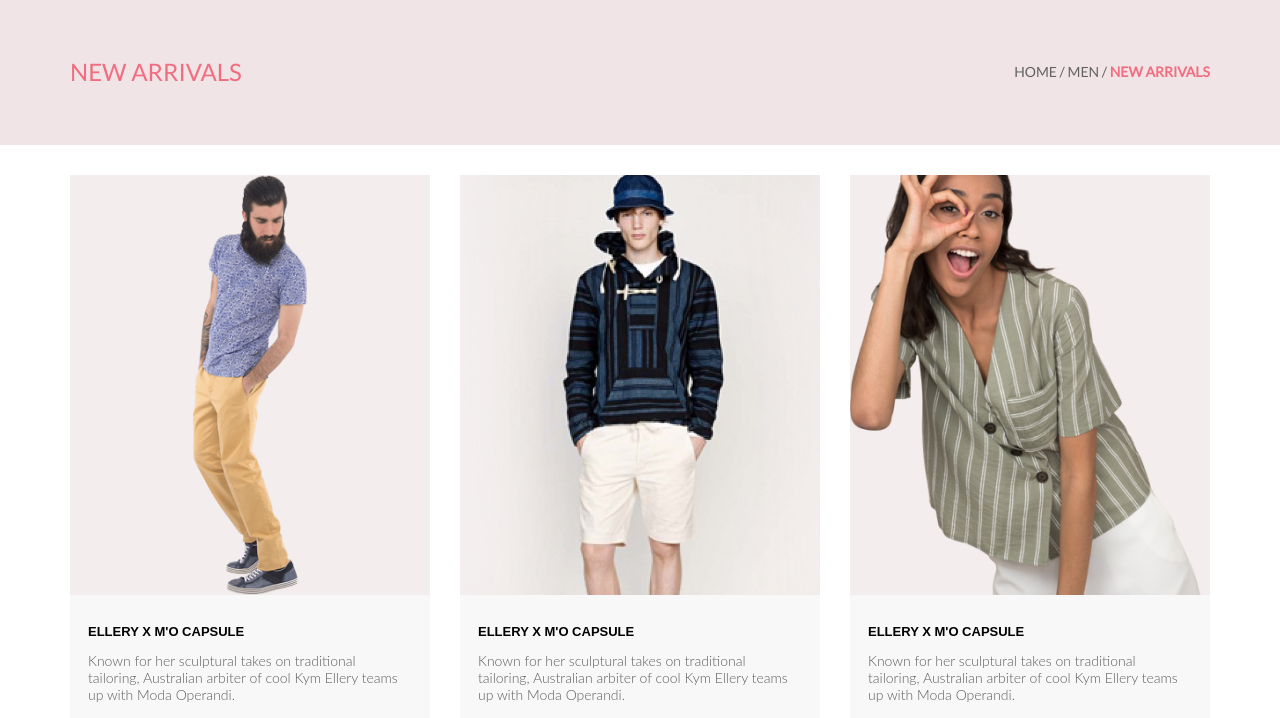
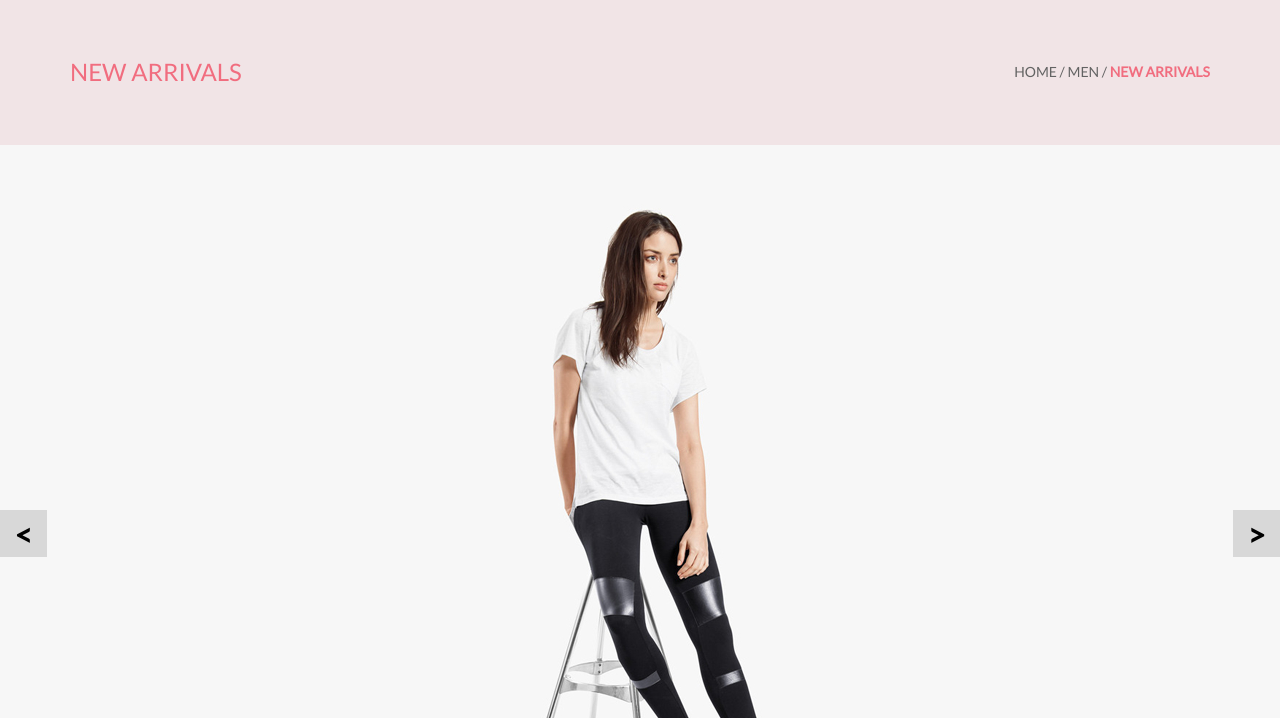
Before and after one commit to Kuldyaev/verstka_v1, a plain HTML site: page single.html in a window 1280 px wide. Shown: the part 78-796 px from the top of the page. Drawn offline with Linux system fonts and the light colour scheme.

Commit message:
singlePage blocks pinned

```diff
--- a/single.css
+++ b/single.css
@@ -33,9 +33,38 @@
 .bottom-conteiner{
 	margin-top: 128px;
 }
+.bigImgBlock{
+	width: 100%;
+	height: 777px;
+	background-color: #F7F7F7;
+	display: flex;
+	justify-content: space-between;
+	align-items: center;
+}
+.navBtns{
+	width: 47px;
+	height: 47px;
+	background-color: rgba(42, 42, 42, 0.15);
 
+	font-family: "Lato-Regular";
+	font-weight: 700;
+	font-size: 30px;
+	color: black;
 
-
+}
+.navBtnsLink{
+	text-decoration: none;
+	color: black;
+	display: block;
+	height: 100%;
+	width: 100%;
+	display: flex;
+	justify-content: center;
+	align-items: center;
+}
+.navBtns:hover .navBtnsLink{
+	color:  #F16D7F;
+}
 
 
 
@@ -90,11 +119,16 @@
 	margin-right: 29px;
 }
 
+.main-conteiner-context{
+	position: relative;
+	top: -65px;
+}
 
 .main-conteiner-block1{
 	grid-area: block1;
-	font-family: "Lato-Regular";
-	position: relative;
+	height: 600px;
+	background-color: #FFFFFF;
+	border: 1px solid #EAEAEA;
 }
 
 .main-conteiner-block8{
@@ -118,7 +152,7 @@
 	display: grid;
 	grid-template-columns: 12fr 1fr 12fr 1fr 12fr ;
 	grid-template-rows: auto;
-	grid-row-gap: 30px;
+	grid-row-gap: 129px;
 	grid-template-areas:
     " block1  block1  block1 block1 block1"
     " block8    .     block9   .    block10";
--- a/single.html
+++ b/single.html
@@ -64,6 +64,15 @@
 				<div class="top-conteiner-textblock textblock2">
 					<p>HOME / MEN / <span id="textblock2-span">NEW ARRIVALS</span> </p>
 				</div>
+			</div>
+		</div>
+		<div class="bigImgBlock">
+			<div class="navBtns">
+				<a class="navBtnsLink" href="#"><</a>
+			</div>
+			<img src="img/mainImg.jpg" alt="main image" />
+			<div class="navBtns">
+				<a class="navBtnsLink" href="#">></a>
 			</div>
 		</div>
 		<main class="conteiner">
--- a/style.css
+++ b/style.css
@@ -17,7 +17,7 @@ main{
 	flex-direction: column;
 }
 .conteiner{
-
+	position: relative;
 	max-width: 1140px;
 	margin: 0 auto;
 }
```
Also changed, not shown: img/mainImg.jpg (added).
